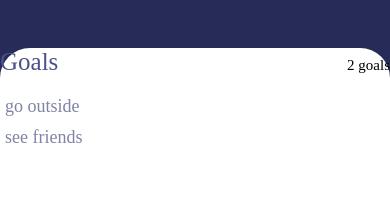
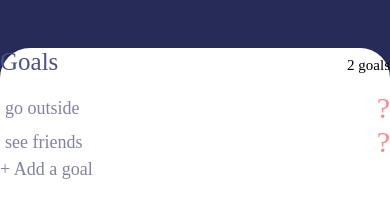
Before and after one commit to dariuskia/Jot, a React Native app: screen / in a window 390 px wide. Shown: the part 249-466 px from the top of the page. Built offline with nearby package versions, Linux system fonts and the light colour scheme.

Commit message:
added input to add goals and button to delete

```diff
--- a/src/components/Home/Body/Goals.js
+++ b/src/components/Home/Body/Goals.js
@@ -1,12 +1,16 @@
 import React, { useState } from 'react';
-import { StyleSheet, TextInput, View, ScrollView, Text } from 'react-native';
+import { StyleSheet, TextInput, View, ScrollView, Text, TouchableOpacity } from 'react-native';
+
+import Icon from 'react-native-vector-icons/Ionicons';
 
 const Goals = () => {
    const [goals, setGoals] = useState(
       [
          { body: 'go outside', completed: false, key: 0 },
          { body: 'see friends', completed: true, key: 1 },
-      ]);
+	  ]);
+
+	const [addGoal, setPlaceholder] = useState('+ Add a goal');
    return (
       <View style={styles.container}>
          <View style={styles.titleContainer}>
@@ -15,17 +19,30 @@ const Goals = () => {
          </View>
          <ScrollView>
             {goals.map((goal) => (
-               <Text style={styles.text}>{goal.body}</Text>
+               <View style={styles.goalContainer}>
+                  <Text style={styles.text}>{goal.body}</Text>
+                    <TouchableOpacity>
+                      <Icon name="ios-close" size={30} color="#ff8989" />
+                    </TouchableOpacity>
+               </View>
             ))}
-
          </ScrollView>
+         <View>
+            <TextInput
+               style={styles.input}
+			   placeholder={addGoal}
+			   onClick={() => {
+				   setPlaceholder('Enter anything')
+			   }}
+            />
+         </View>
       </View>
    );
 }
 
 const styles = StyleSheet.create({
    container: {
-      flex: 1,
+      flex: -1,
    },
    heading: {
       fontSize: 25,
@@ -42,6 +59,11 @@ const styles = StyleSheet.create({
       alignItems: 'baseline',
       paddingBottom: 15,
    },
+   goalContainer: {
+      flexDirection: 'row',
+      alignItems: 'center',
+      justifyContent: 'space-between'
+   },
    textContainer: {
    },
    text: {
@@ -50,6 +72,11 @@ const styles = StyleSheet.create({
       color: '#8084A4',
       padding: 5,
    },
+   input: {
+      fontSize: 18,
+      fontFamily: 'Rubik',
+      color: '#8084A4'
+   }
 })
 
 export default Goals;
```
